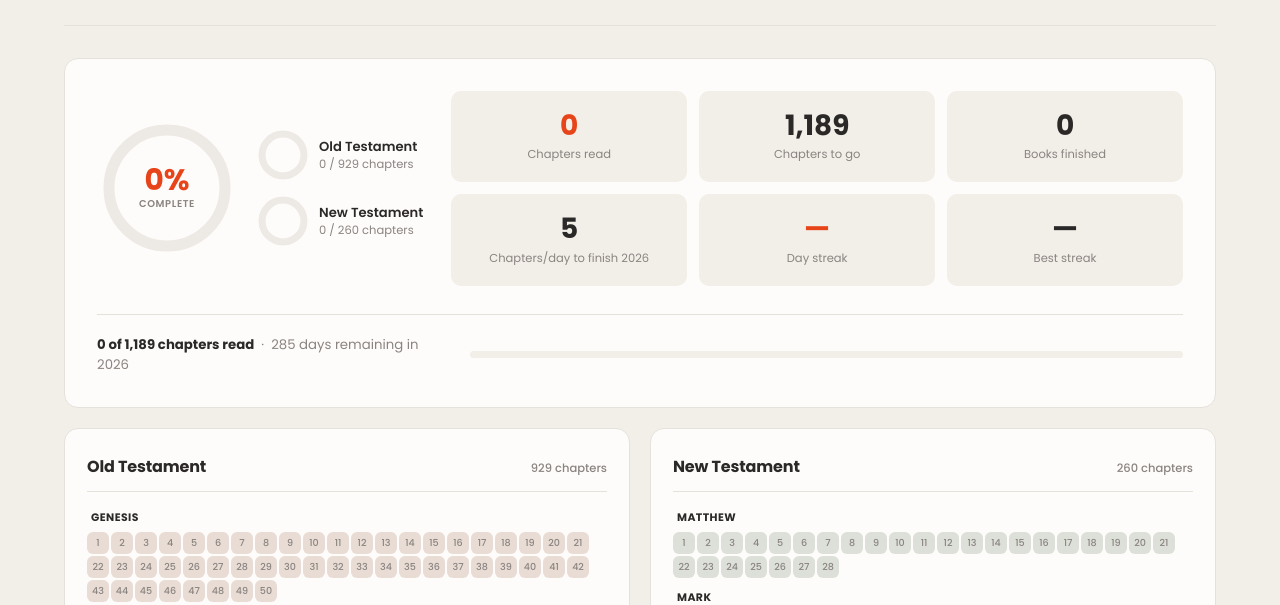
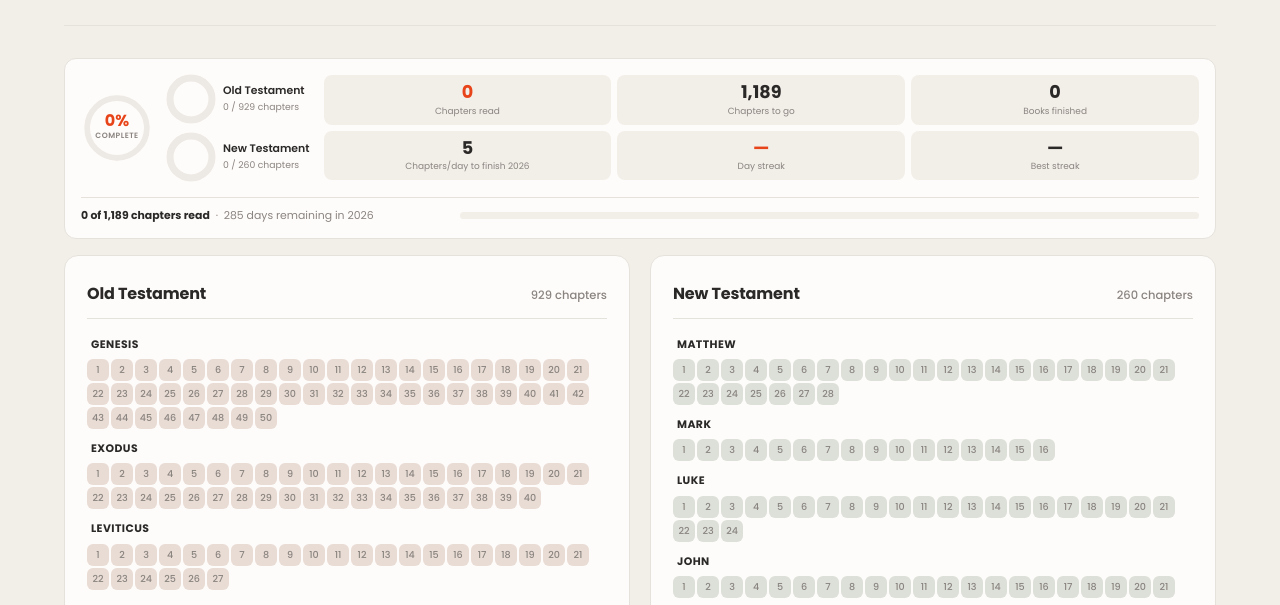
Before and after one commit to willslawrence/chapter-by-chapter, a plain HTML site: page index.html in a window 1280 px wide. Shown: the part 130-735 px from the top of the page. Drawn offline with Linux system fonts and the light colour scheme.

Commit message:
Compact summary section — half the height, condensed stat cards, smaller main ring

```diff
--- a/index.html
+++ b/index.html
@@ -106,63 +106,61 @@
 
         /* ── Stats section ── */
         .stats-section {
-            display: grid;
-            grid-template-columns: auto 1fr;
-            gap: 28px;
+            display: flex;
+            gap: 14px;
             background: var(--oc-surface);
             border: 1px solid var(--oc-border);
-            border-radius: 14px;
-            padding: 32px;
-            margin-bottom: 20px; margin-top: 4px;
+            border-radius: 12px;
+            padding: 14px 16px;
+            margin-bottom: 16px; margin-top: 4px;
             align-items: center;
-        }
-        @media (max-width: 680px) {
-            .stats-section { grid-template-columns: 1fr; }
+            flex-wrap: wrap;
         }
 
         /* Rings */
-        .rings-area { display: flex; gap: 20px; align-items: center; }
+        .rings-area { display: flex; gap: 12px; align-items: center; flex-shrink: 0; }
 
-        .ring-main { position: relative; width: 140px; height: 140px; flex-shrink: 0; }
-        .ring-main svg { transform: rotate(-90deg); }
+        .ring-main { position: relative; width: 72px; height: 72px; flex-shrink: 0; }
+        .ring-main svg { transform: rotate(-90deg); width: 72px; height: 72px; }
         .ring-center {
             position: absolute; inset: 0;
             display: flex; flex-direction: column;
             align-items: center; justify-content: center;
         }
-        .ring-pct { font-size: 1.85em; font-weight: 700; color: var(--oc-orange); line-height: 1; }
-        .ring-lbl { font-size: 0.62em; color: var(--oc-muted); font-weight: 600; text-transform: uppercase; letter-spacing: 0.06em; margin-top: 2px; }
+        .ring-pct { font-size: 1em; font-weight: 700; color: var(--oc-orange); line-height: 1; }
+        .ring-lbl { font-size: 0.48em; color: var(--oc-muted); font-weight: 600; text-transform: uppercase; letter-spacing: 0.06em; margin-top: 1px; }
 
-        .mini-stack { display: flex; flex-direction: column; gap: 14px; }
-        .ring-mini { display: flex; align-items: center; gap: 10px; }
+        .mini-stack { display: flex; flex-direction: column; gap: 6px; }
+        .ring-mini { display: flex; align-items: center; gap: 6px; }
         .ring-mini svg { transform: rotate(-90deg); flex-shrink: 0; }
-        .mini-title { font-size: 0.82em; font-weight: 600; color: var(--oc-black); }
-        .mini-sub { font-size: 0.72em; color: var(--oc-muted); }
+        .mini-title { font-size: 0.68em; font-weight: 600; color: var(--oc-black); }
+        .mini-sub { font-size: 0.58em; color: var(--oc-muted); }
 
         /* Stat cards */
         .stats-grid {
             display: grid;
             grid-template-columns: repeat(3, 1fr);
-            gap: 12px;
-            align-content: stretch;
+            gap: 6px;
+            flex: 1;
+            min-width: 0;
         }
         .stat-card {
-            background: var(--oc-bg); border-radius: 10px;
-            padding: 20px 12px; text-align: center;
+            background: var(--oc-bg); border-radius: 8px;
+            padding: 8px 6px; text-align: center;
             display: flex; flex-direction: column; align-items: center; justify-content: center;
         }
-        .stat-val { font-size: 1.75em; font-weight: 700; color: var(--oc-black); line-height: 1.1; }
+        .stat-val { font-size: 1.1em; font-weight: 700; color: var(--oc-black); line-height: 1.1; }
         .stat-val.orange { color: var(--oc-orange); }
-        .stat-lbl { font-size: 0.72em; color: var(--oc-muted); margin-top: 6px; line-height: 1.3; }
+        .stat-lbl { font-size: 0.56em; color: var(--oc-muted); margin-top: 3px; line-height: 1.2; }
 
         /* ── Pacing row (inside stats section) ── */
         .stats-pace-row {
-            grid-column: 1 / -1;
+            width: 100%;
             border-top: 1px solid var(--oc-border);
-            padding-top: 20px;
-            display: flex; align-items: center; gap: 16px; flex-wrap: wrap;
+            padding-top: 10px;
+            display: flex; align-items: center; gap: 10px; flex-wrap: wrap;
         }
-        .stats-pace-info { flex: 1; min-width: 200px; font-size: 0.83em; color: var(--oc-muted); }
+        .stats-pace-info { flex: 1; min-width: 160px; font-size: 0.68em; color: var(--oc-muted); }
         .stats-pace-info strong { color: var(--oc-black); }
         .pacing-track {
             flex: 2; min-width: 160px; height: 7px;
@@ -483,7 +481,7 @@
 
             <!-- Main ring -->
             <div class="ring-main">
-                <svg width="140" height="140" viewBox="0 0 140 140">
+                <svg viewBox="0 0 140 140">
                     <circle cx="70" cy="70" r="58" class="ring-track" fill="none" stroke-width="11"/>
                     <circle id="ring-all" cx="70" cy="70" r="58" fill="none"
                             stroke="#E8441A" stroke-width="11" stroke-linecap="round"
```
